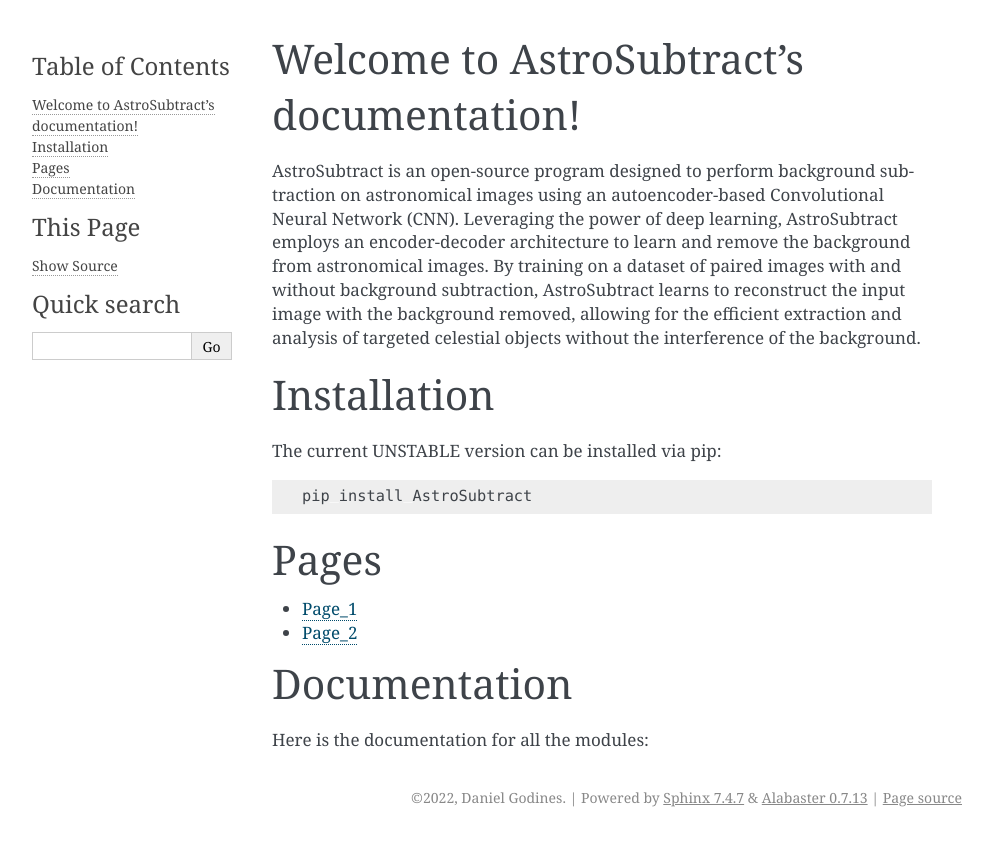
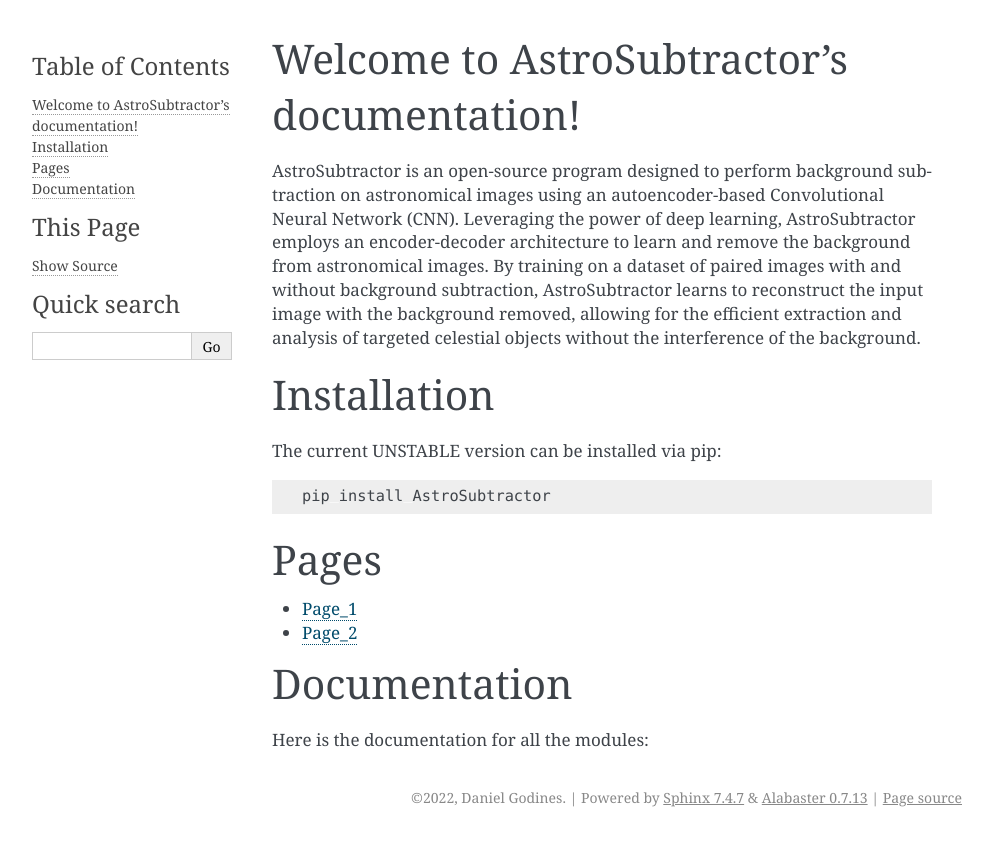
Before and after one commit to Professor-G/AstroSubtractor, a Sphinx documentation site: the page built from docs/index.rst, in a window 1280 px wide. Shown: the top 846 px of the page, without its empty margins (148-1141 px from the left). Built offline with Sphinx 7.4.7, drawn with Linux system fonts in a browser that asks for light colours; pages that are not in the unit, such as notebooks, are missing from menus.

Commit message:
program name change

```diff
--- a/docs/conf.py
+++ b/docs/conf.py
@@ -17,7 +17,7 @@
 
 # -- Project information -----------------------------------------------------
 
-project = 'AstroSubtract'
+project = 'AstroSubtractor'
 copyright = '2022, Daniel Godines'
 author = 'Daniel Godines'
 
@@ -50,7 +50,7 @@
 
 autosummary_generate = True
 autoapi_type = 'python'
-autoapi_dirs = ['../AstroSubtract', './source']
+autoapi_dirs = ['../AstroSubtractor', './source']
 
 # Add any paths that contain templates here, relative to this directory.
 templates_path = ['_templates']
@@ -60,7 +60,7 @@
 #
 # source_suffix = ['.rst', '.md']
 source_suffix = '.rst'
-exclude_patterns = ['../AstroSubtract/test/*']
+exclude_patterns = ['../AstroSubtractor/test/*']
 # The master toctree document.
 master_doc = 'index'
 
@@ -115,7 +115,7 @@
 # -- Options for HTMLHelp output ---------------------------------------------
 
 # Output file base name for HTML help builder.
-htmlhelp_basename = 'AstroSubtractdoc'
+htmlhelp_basename = 'AstroSubtractordoc'
 
 
 # -- Options for LaTeX output ------------------------------------------------
@@ -142,7 +142,7 @@
 # (source start file, target name, title,
 #  author, documentclass [howto, manual, or own class]).
 latex_documents = [
-    (master_doc, 'AstroSubtract.tex', 'AstroSubtract Documentation',
+    (master_doc, 'AstroSubtractor.tex', 'AstroSubtractor Documentation',
      'AUTHORNAME', 'manual'),
 ]
 
@@ -152,7 +152,7 @@
 # One entry per manual page. List of tuples
 # (source start file, name, description, authors, manual section).
 man_pages = [
-    (master_doc, 'AstroSubtract', 'AstroSubtract Documentation',
+    (master_doc, 'AstroSubtractor', 'AstroSubtractor Documentation',
      [author], 1)
 ]
 
@@ -163,8 +163,8 @@
 # (source start file, target name, title, author,
 #  dir menu entry, description, category)
 texinfo_documents = [
-    (master_doc, 'AstroSubtract', 'AstroSubtract Documentation',
-     author, 'AstroSubtract', 'Machine Learning Engine',
+    (master_doc, 'AstroSubtractor', 'AstroSubtractor Documentation',
+     author, 'AstroSubtractor', 'Machine Learning Engine',
      'Miscellaneous'),
 ]
 
--- a/docs/index.rst
+++ b/docs/index.rst
@@ -1,11 +1,11 @@
-.. AstroSubtract documentation master file, created by
+.. AstroSubtractor documentation master file, created by
    sphinx-quickstart on Thu Mar 24 11:15:14 2022.
    You can adapt this file completely to your liking, but it should at least
    contain the root `toctree` directive.
 
-Welcome to AstroSubtract's documentation!
+Welcome to AstroSubtractor's documentation!
 ===============================
-AstroSubtract is an open-source program designed to perform background subtraction on astronomical images using an autoencoder-based Convolutional Neural Network (CNN). Leveraging the power of deep learning, AstroSubtract employs an encoder-decoder architecture to learn and remove the background from astronomical images. By training on a dataset of paired images with and without background subtraction, AstroSubtract learns to reconstruct the input image with the background removed, allowing for the efficient extraction and analysis of targeted celestial objects without the interference of the background.
+AstroSubtractor is an open-source program designed to perform background subtraction on astronomical images using an autoencoder-based Convolutional Neural Network (CNN). Leveraging the power of deep learning, AstroSubtractor employs an encoder-decoder architecture to learn and remove the background from astronomical images. By training on a dataset of paired images with and without background subtraction, AstroSubtractor learns to reconstruct the input image with the background removed, allowing for the efficient extraction and analysis of targeted celestial objects without the interference of the background.
 
 
 Installation
@@ -14,7 +14,7 @@
 
 .. code-block:: bash
 
-    pip install AstroSubtract
+    pip install AstroSubtractor
 
 
 Pages
@@ -32,4 +32,4 @@
 .. toctree::
    :maxdepth: 1
 
-   source/AstroSubtract
+   source/AstroSubtractor
```
